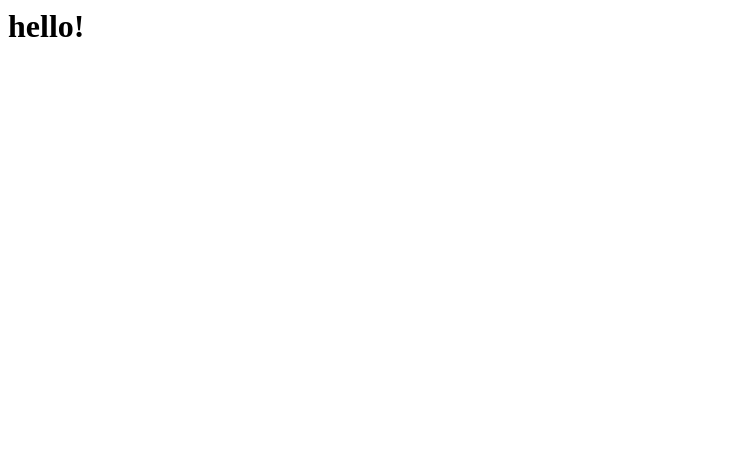
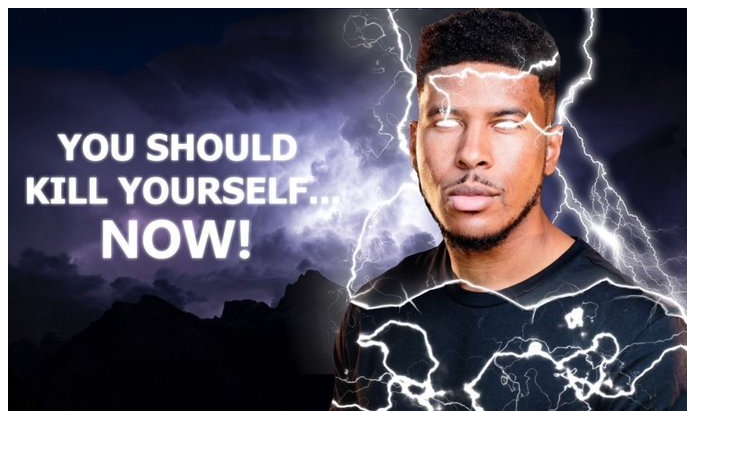
Before and after one commit to i-love-ph-and-science/i-love-ph-and-science.github.io, a plain HTML site: page index.html in a window 1280 px wide. Shown: the whole page, without its empty margins (0-742 px from the left). Drawn offline with Linux system fonts and the light colour scheme.

Commit message:
Update index.html

```diff
--- a/index.html
+++ b/index.html
@@ -1 +1 @@
-<h1>hello!</h1>
+<img src="E_HXiZqX0Ac2UyZ.jpg" alt="You should kill yourself NOW!"/>
```
